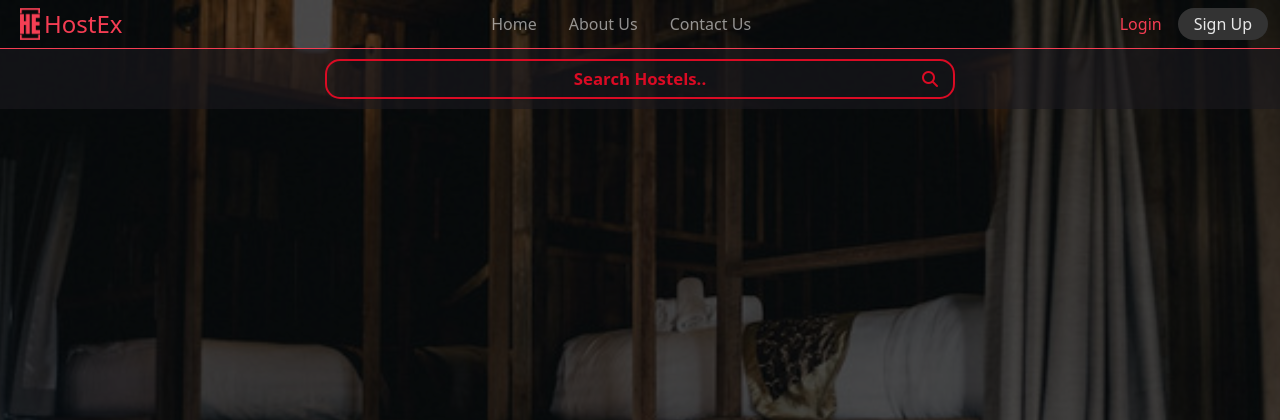
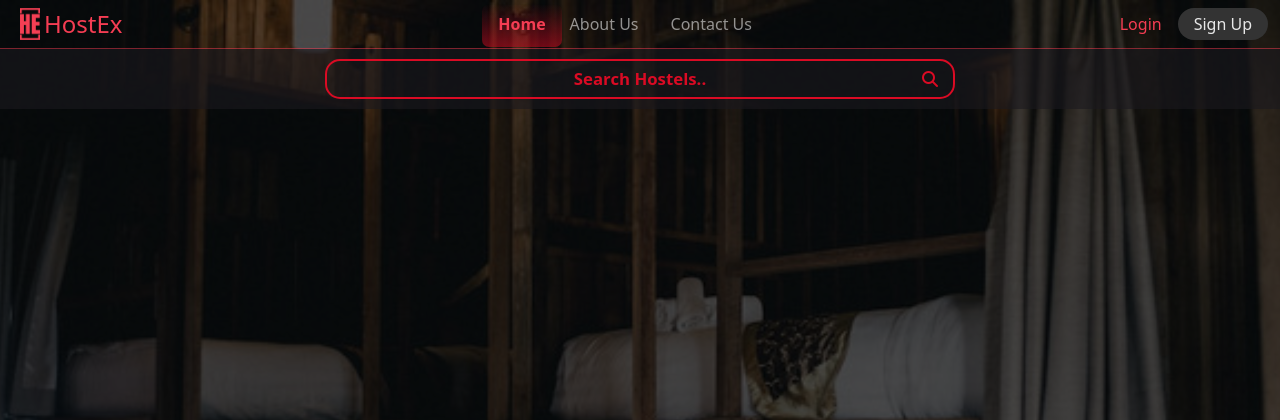
Before and after one commit to Aswin74/MiniProject, a PHP site: page /home.php in a window 1280 px wide. Shown: the top 420 px of the page. Run offline with PHP 8.4, Linux system fonts and the light colour scheme; data that the repository does not hold is empty.

Commit message:
navbar active tab, home search, about navbar

```diff
--- a/about.html
+++ b/about.html
@@ -18,7 +18,7 @@
 
   <!--title bar-->
   <link rel="icon" href="./img/logo/logo.png" />
-  <title>HostEx | Login</title>
+  <title>HostEx | About Us</title>
 </head>
 
 <body>
--- a/css/common.css
+++ b/css/common.css
@@ -23,13 +23,24 @@ body{
     background-blend-mode:multiply;
 }
 
-.nav-item:active {
-    border-bottom: 4px solid var(--pinker);
+.nav-item{
+    text-align: center;
+}
+
+.activeTab {
+    width: 100%;
+    height: 108%;
+    border-radius: 7px/7px;
+    background: linear-gradient(0deg,var(--pinker) -100%,transparent);
+    font-weight: bold;
+    color: var(--pink);
+    pointer-events: none;
 }
 
 ul{
     list-style: none;
 }
+
 .drop-down{
     cursor: pointer;
 }
--- a/css/home.css
+++ b/css/home.css
@@ -1,5 +1,9 @@
 body{
     background-image: url('../img/home.jpg');
+}
+
+.navbar{
+    border-bottom: 1px solid rgb(245, 61, 83,0.5);
 }
 
 .glassback{
--- a/home.php
+++ b/home.php
@@ -64,7 +64,7 @@ $result = mysqli_query($conn, $sql);
                             <img src="https://dynamic-media-cdn.tripadvisor.com/media/photo-o/25/24/cb/33/8-bed-mixed-gender-dorm.jpg?w=300&h=-1&s=1" />
                             <div class="card-content">
                                 <div class="card-price">₹.<?php echo $row["price"] ?>/<span style="font-size:60%">month</span> </div>
-                                <div class="card-name"><?php echo $row["name"] ?></div>
+                                <div class="card-name"><?php echo $row["hname"] ?></div>
                                 <div class="card-rating">
                                     <i class="fa-solid fa-star"></i>
                                     <i class="fa-solid fa-star"></i>
--- a/js/events.js
+++ b/js/events.js
@@ -5,7 +5,17 @@ function dropDown(){
     dropDown.classList.toggle('open')
 }
 
+//active tab
 
+const activePath = window.location
+console.log(activePath.pathname)
+
+const thePath = document.querySelectorAll('.nav-link')
+thePath.forEach(link => {
+    if(link.href.includes(`${activePath}`)){
+        link.classList.add('activeTab')
+    }
+})
 
 //obsrever code
 
@@ -18,7 +28,7 @@ const observer = new IntersectionObserver((entries) => {
             entry.target.classList.remove('show') //for multiple times
         }
     })
-})
+}, { threshold: 0.1})
 //IntersectionObserver can observe multiple elements/entries at the same time, Here Scroll Aimationz
 
 const hidden = document.querySelectorAll('.hidden')
--- a/php/navbar.php
+++ b/php/navbar.php
@@ -37,7 +37,7 @@
 
 
    <!--navbar-->
-    <nav class="navbar navbar-expand-lg navbar-dark bg-transparent p-0 border-bottom">
+    <nav class="navbar navbar-expand-lg navbar-dark bg-transparent p-0">
         <div class="container-fluid">
             <a class="navbar-brand py-2 me-1 ms-2" href="home.php">
                 <img class="logo" src="./img/logo/logo.png" />
```
Also changed, not shown: css/about.css (+10 -3 lines).
